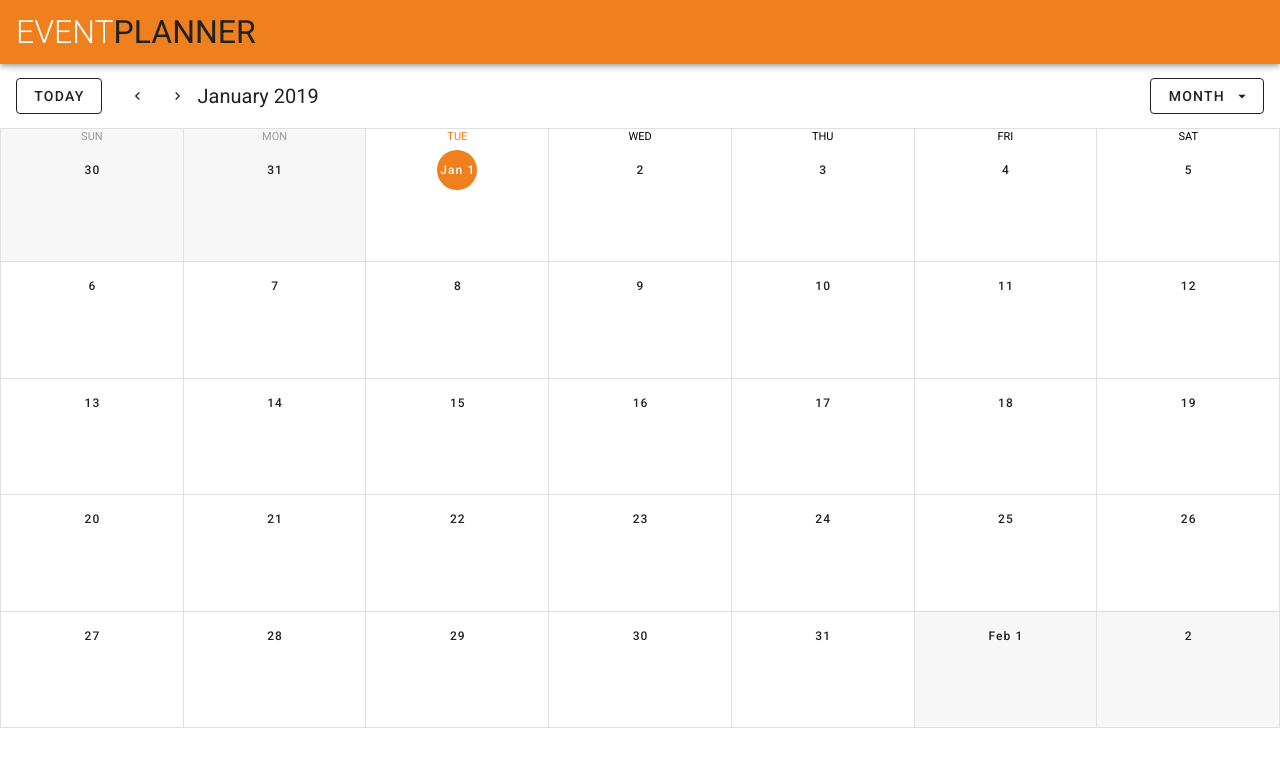
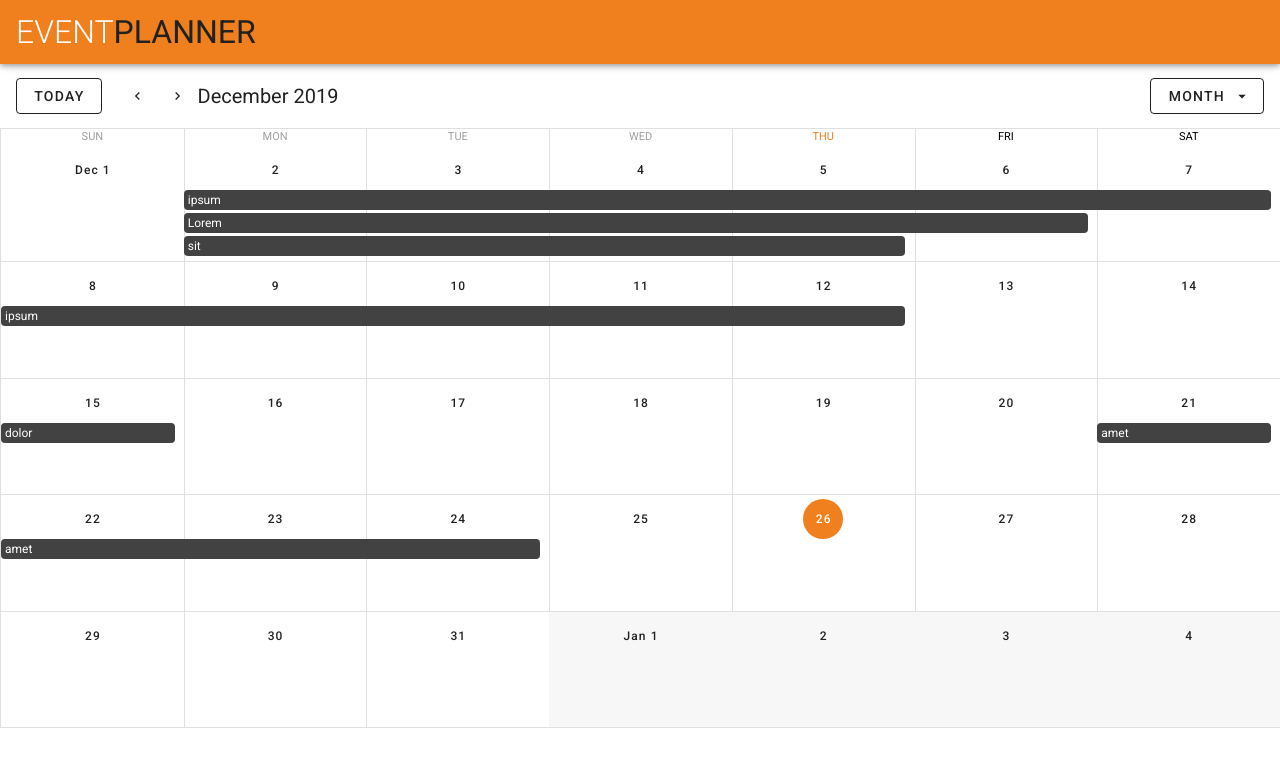
Before and after one commit to Tomtommytomtom/event-planner, a Vue app: page / in a window 1280 px wide. Shown: the top 766 px of the page. Built offline with nearby package versions, Linux system fonts and the light colour scheme.

Commit message:
Add module for communicating with stored events

```diff
--- a/src/App.vue
+++ b/src/App.vue
@@ -8,7 +8,9 @@
         <h1><span class="font-weight-light">EVENT</span><span class="font-weight-regular grey--text text--darken-4">PLANNER</span></h1>
     </v-app-bar>
     <v-content>
-      <Calendar></Calendar>
+      <Calendar
+        :events="events"
+      ></Calendar>
       <EventForm></EventForm>
       <Notifications></Notifications>
     </v-content>
@@ -19,6 +21,7 @@
 import Calendar from '@/components/Calendar'
 import EventForm from '@/components/EventForm'
 import Notifications from '@/components/Notifications'
+
 
 export default {
 
--- a/src/components/Calendar.vue
+++ b/src/components/Calendar.vue
@@ -75,10 +75,7 @@
               <v-toolbar-title v-html="selectedEvent.name"></v-toolbar-title>
               <v-spacer></v-spacer>
               <v-btn icon>
-                <v-icon>mdi-heart</v-icon>
-              </v-btn>
-              <v-btn icon>
-                <v-icon>mdi-dots-vertical</v-icon>
+                <v-icon>mdi-delete</v-icon>
               </v-btn>
             </v-toolbar>
             <v-card-text>
@@ -101,10 +98,13 @@
 </template>
 
 <script>
+
+import eventService from '@/services/eventService'
+
   export default {
     data: () => ({
-      today: '2019-01-01',
-      focus: '2019-01-01',
+      today: new Date().toISOString().substr(0,10),
+      focus: new Date().toISOString().substr(0,10),
       type: 'month',
       typeToLabel: {
         month: 'Month',
@@ -116,6 +116,7 @@
       selectedEvent: {},
       selectedElement: null,
       selectedOpen: false,
+      events: []
     }),
     computed: {
       title () {
@@ -155,6 +156,9 @@
       this.$refs.calendar.checkChange()
     },
     methods: {
+      refreshEvents(){
+        this.events = eventService.getAll()
+      },
       viewDay ({ date }) {
         this.focus = date
         this.type = 'day'
@@ -198,5 +202,8 @@
           : ['th', 'st', 'nd', 'rd', 'th', 'th', 'th', 'th', 'th', 'th'][d % 10]
       },
     },
+    created(){
+        this.refreshEvents()
+    }
   }
 </script>
--- /dev/null
+++ b/src/services/eventService.js
@@ -0,0 +1,50 @@
+let staticEvents = [
+    {
+      id: 1,
+      name: 'Lorem',
+      details: 'Lorem ipsum dolor sit amet, consectetur adipiscing elit. Vivamus eu neque id nisl viverra faucibus. Nullam ac consectetur arcu. In gravida libero in velit accumsan interdum. Cras in massa magna',
+      start: '2019-12-02',
+      end: '2019-12-06',
+      color: 'secondary'
+    },
+    {
+      id: 2,
+      name: 'ipsum',
+      details: 'Lorem ipsum dolor sit amet, consectetur adipiscing elit. Vivamus eu neque id nisl viverra faucibus. Nullam ac consectetur arcu. In gravida libero in velit accumsan interdum. Cras in massa magna',
+      start: '2019-12-02',
+      end: '2019-12-12',
+      color: 'secondary'
+    },
+    {
+      id:3,
+      name: 'dolor',
+      details: 'Lorem ipsum dolor sit amet, consectetur adipiscing elit. Vivamus eu neque id nisl viverra faucibus. Nullam ac consectetur arcu. In gravida libero in velit accumsan interdum. Cras in massa magna',
+      start: '2019-12-15',
+      end: '2019-12-15',
+      color: 'secondary'
+    },
+    {
+      id: 4,
+      name: 'sit',
+      details: 'Lorem ipsum dolor sit amet, consectetur adipiscing elit. Vivamus eu neque id nisl viverra faucibus. Nullam ac consectetur arcu. In gravida libero in velit accumsan interdum. Cras in massa magna',
+      start: '2019-12-02',
+      end: '2019-12-05',
+      color: 'secondary'
+    },
+    {
+      id: 5,
+      name: 'amet',
+      details: 'Lorem ipsum dolor sit amet, consectetur adipiscing elit. Vivamus eu neque id nisl viverra faucibus. Nullam ac consectetur arcu. In gravida libero in velit accumsan interdum. Cras in massa magna',
+      start: '2019-12-21',
+      end: '2019-12-24',
+      color: 'secondary'
+    },
+  ]
+
+const getAll = () => {
+  return staticEvents
+}
+
+export default {
+  getAll
+}
```
